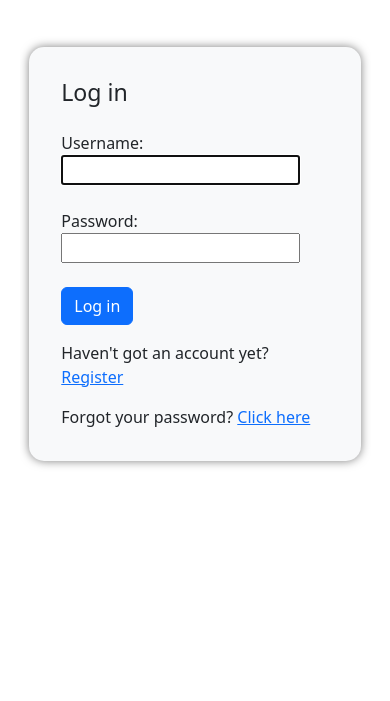
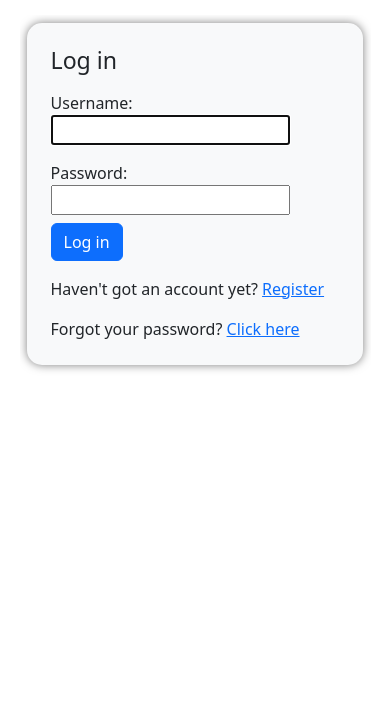
Before and after one commit to odd-one-out/NatureBlog, a Django app: page /login/ in a window 390 px wide. Shown: the part 57-758 px from the top of the page. Run offline with Django 5.2, Linux system fonts and the light colour scheme; some libraries are stand-ins or nearby versions.

Commit message:
small_style_corrections

```diff
--- a/static/styles/main.css
+++ b/static/styles/main.css
@@ -54,7 +54,7 @@ img {
 
 
 
-/* class only for login.html and register.html */
+/* class only for user login/register/change_password pages */
 .regform {
     background-color: #f8f9fa;
     border-radius: 15px;
@@ -62,7 +62,8 @@ img {
     padding: 2rem;
     margin-top: 2rem;
     margin-bottom: 2rem;
-    max-width: 800px;
+    width: 96%;
+    /* max-width: 800px; */
 
 }
 
@@ -79,7 +80,8 @@ img {
     }
 
     .regform {
-        max-width: 600px;
+        margin-top: 1rem;
+        padding: 1.5rem;
     }
 
     .footer {
@@ -90,6 +92,6 @@ img {
 
 @media(max-width: 576px) {
     .regform {
-        width: 85vw;
+    margin-top: .5rem;
     }
 }
--- a/user/templates/user/login.html
+++ b/user/templates/user/login.html
@@ -3,13 +3,13 @@
 
 
 {% block content %}
-    <div class="container regform mx-auto">
+    <div class="regform mx-auto">
         <h3>Log in</h3>
         <form method="post" action="{% url "user:login" %}">
             {% csrf_token %}
             <input type="hidden" name="next" value="{{ next }}"/>
             {% for field in form %}
-            <div class="my-4">
+            <div class="py-2">
             {{ field.errors }}
             {{ field.label_tag }} {{ field }}
             </div>
```
